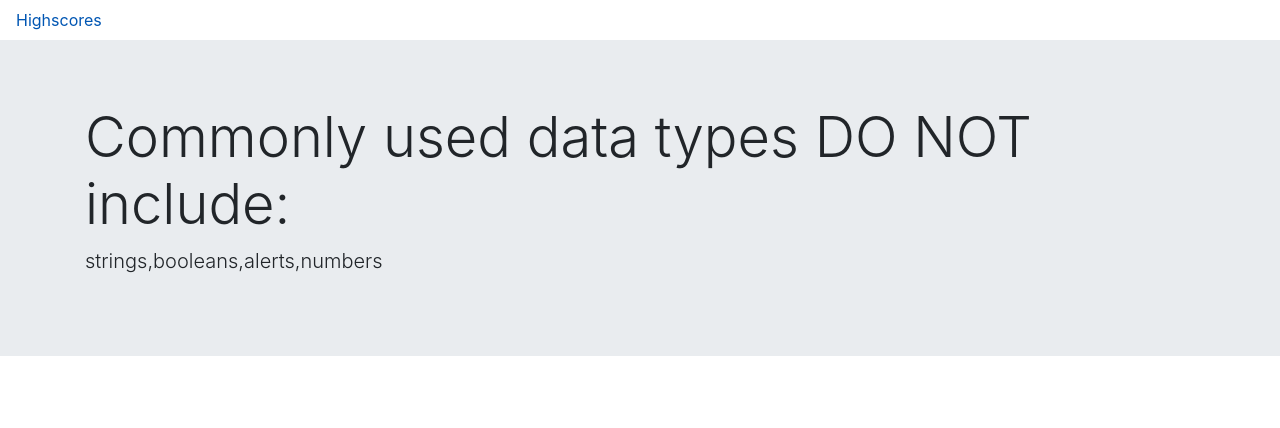
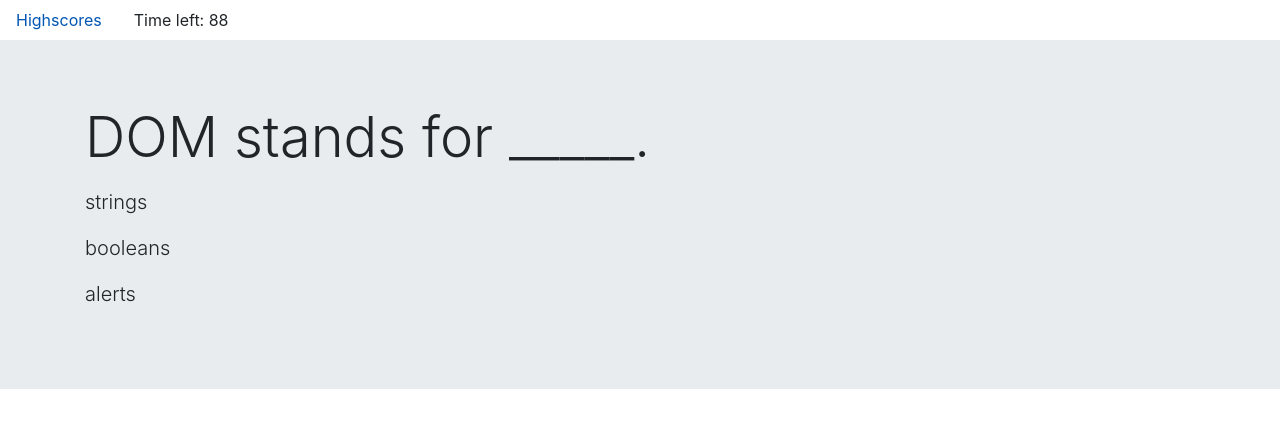
Before and after one commit to Dahamilton10/04-homework-codeQuiz, a plain HTML site: page index.html in a window 1280 px wide. Both pictures are taken after a click on the button "Start Quiz". Drawn offline with nearby package versions, Linux system fonts and the light colour scheme.

Commit message:
added a timer that starts when the quiz questions get asked. havent added the timer going down when a question is wrong because the questions dont work yet

```diff
--- a/index.html
+++ b/index.html
@@ -15,12 +15,21 @@
         <li class="nav-item">
             <a class="nav-link active" href="highscores.html">Highscores</a>
         </li>
+        <li class="nav-item">
+            <a class="nav-link" id="timer">Time left:</a>
+        </li>
     </ul>
 
     <div class="jumbotron jumbotron-fluid">
         <div class="container">
             <h1 class="display-4" id="question-area">This will be where the question will be</h1>
             <p class="lead" id="choices-area">This is where the choices will go</p>
+            <p class="lead" id="choices-first"></p>
+            <p class="lead" id="choices-second"></p>
+            <p class="lead" id="choices-third"></p>
+            <p class="lead" id="choices-fourth"></p>
+
+            </div>
         </div>
     </div>
     <script src="https://code.jquery.com/jquery-3.4.1.min.js"
--- a/javascript.js
+++ b/javascript.js
@@ -16,15 +16,39 @@ var questions = [
     }
 ];
 
+var choicesDiv = $("#choicesDiv");
+var timerElement = $("#timer");
+var timeLeft = 90;
+
 $("#question-area").text("Welcome! If you want to play the test just click the button below to get started!")
 $("#choices-area").html("<button type='button' class='btn btn-primary' id='start-button'>Start Quiz</button>")
 
-$("#start-button").click(function(event){
+$("#start-button").click(function (event) {
+    startTimer();
     generateQuesion();
 });
 
 function generateQuesion() {
-    $("#question-area").text(questions[0].title);
+    for (var i = 0; i < questions.length; i++)
+        $("#question-area").text(questions[i].title);
         $("#choices-area").html('<p class="lead" id="choices-area"></p>');
-    $("#choices-area").text(questions[0].choices);
+        $("#choices-first").text(questions[0].choices[0]);
+        $("#choices-second").text(questions[0].choices[1]);
+        $("#choices-third").text(questions[0].choices[2]);
+        $("#choices-fourth").text(questions[i].choices[3]);
 }
+
+function startTimer() {
+var interval = setInterval(function () {
+    timeLeft--
+    $("#timer").text("Time left: " + timeLeft);
+    if (timeLeft == 0){
+        clearInterval(interval);
+    }
+}, 1000);
+}
+
+// for (var x = 0; x < questions.choices.length; x++){
+//     var choiceElement = $("<p>" + questions.choices[x] + "</p>")
+//     choicesDiv.append(choiceElement);
+// }
```
Lines whose indentation alone changed are shown as unchanged.
